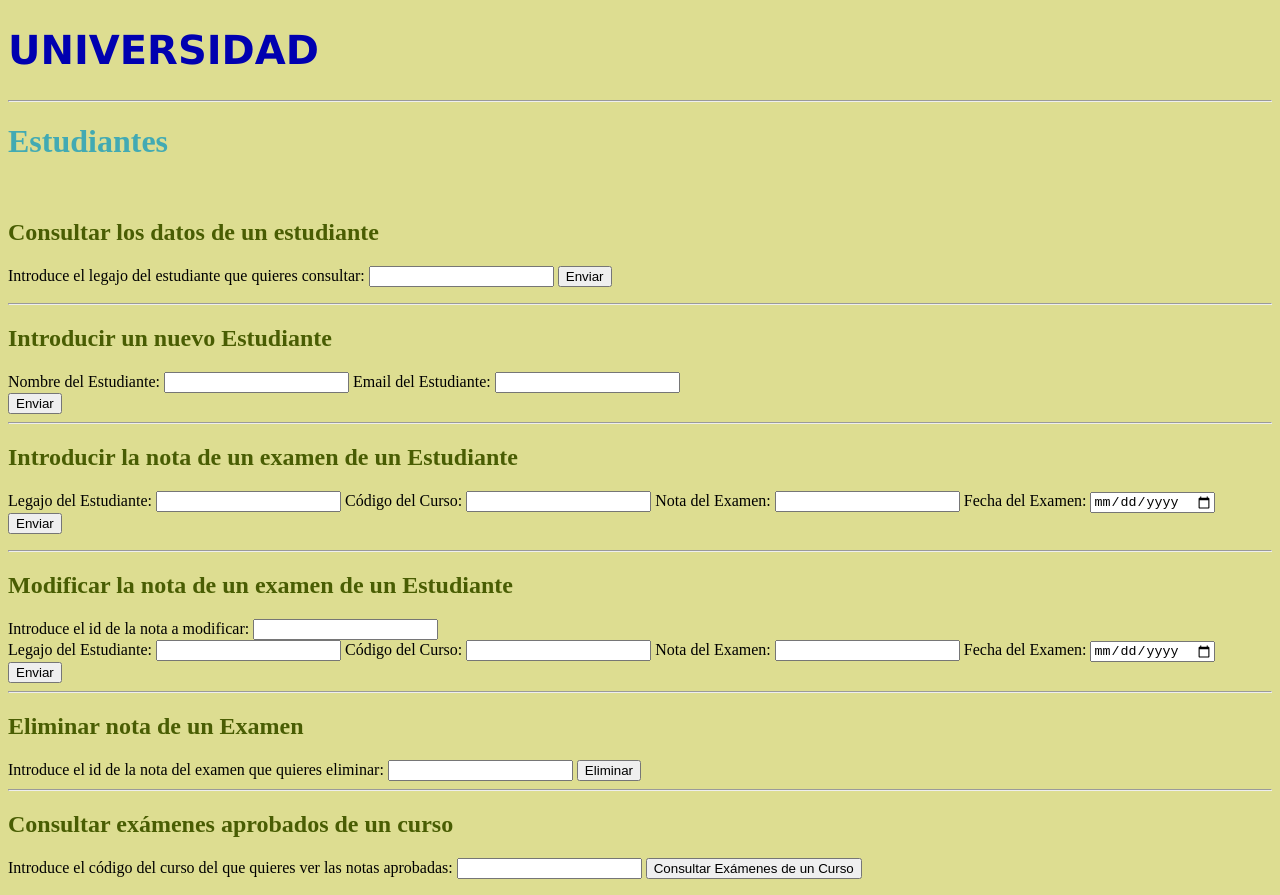
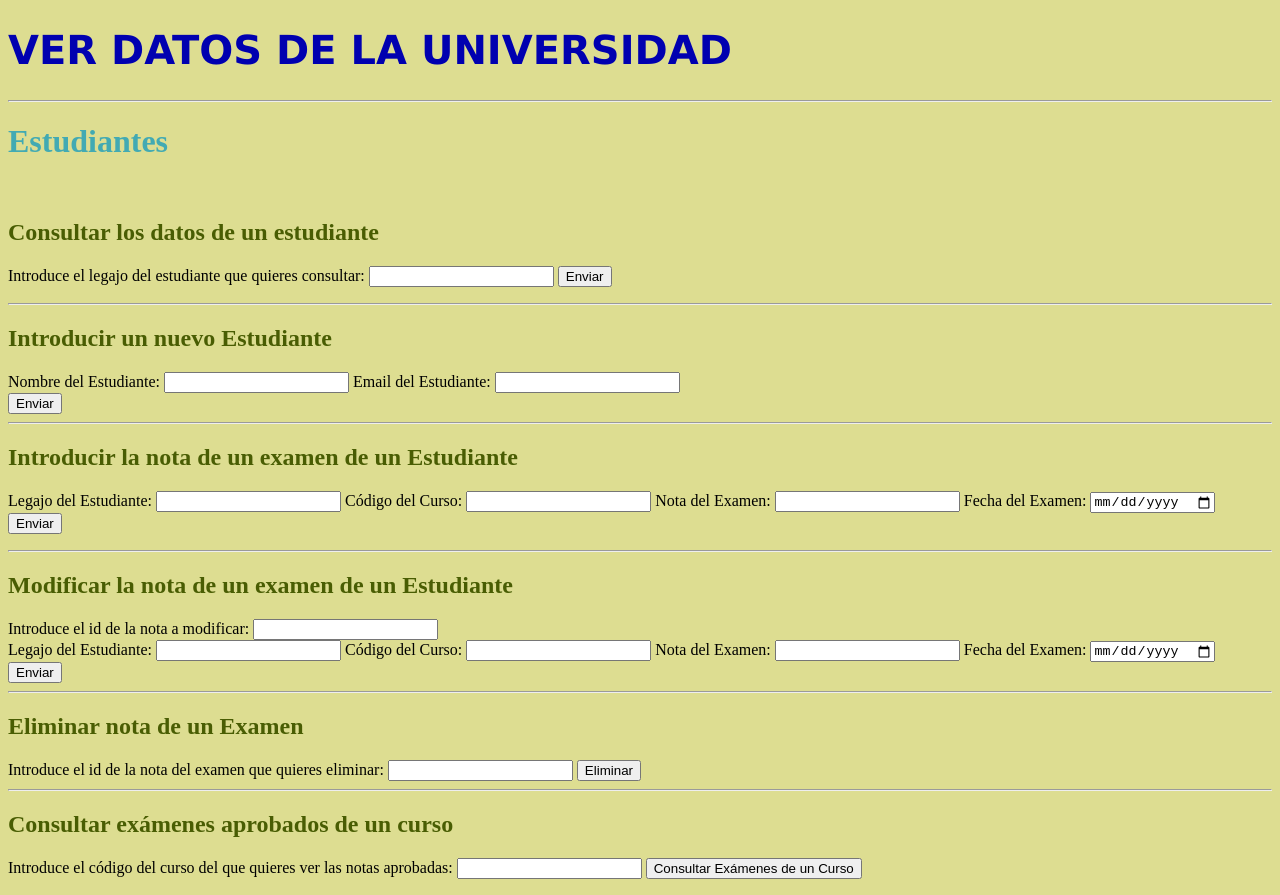
Before and after one commit to Angela-Iglesias/universidad, a website: page index.html in a window 1280 px wide. Drawn offline with Linux system fonts and the light colour scheme; no server answers.

Commit message:
Se cambió el h1 de la página web
Prueba de cambios en GitHub

```diff
--- a/index.html
+++ b/index.html
@@ -6,7 +6,7 @@
 </head>
 
 <body onload ="verEstudiantes()">
-    <h1 id="titulo1">UNIVERSIDAD</h1>
+    <h1 id="titulo1">VER DATOS DE LA UNIVERSIDAD</h1>
     <hr>
     <h1 id="subtitulo">Estudiantes</h1>
     <p id="estudiantes"></p>
```
